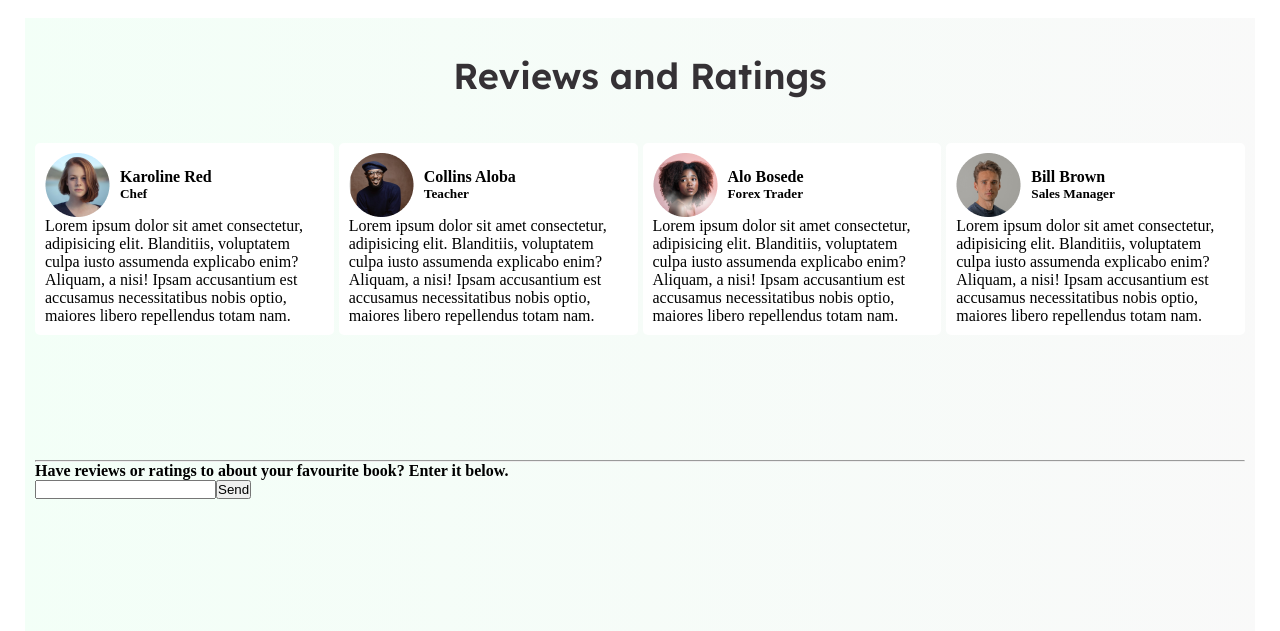
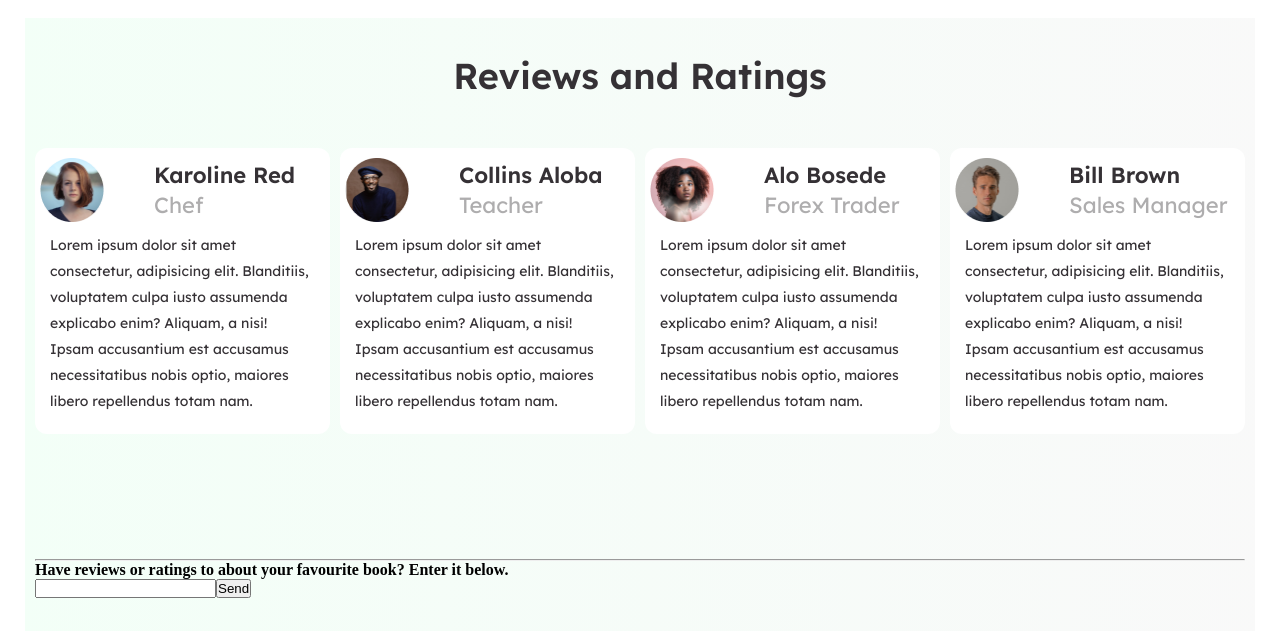
Before and after one commit to Nifix001/Libra, a React (Create React App) app: page /services/others in a window 1280 px wide. Shown: the part 2352-2983 px from the top of the page. Built offline with nearby package versions, Linux system fonts and the light colour scheme.

Commit message:
New commit

```diff
--- a/src/index.css
+++ b/src/index.css
@@ -352,6 +352,11 @@ color: #5E5A5E;
   text-align: left;
 }
 
+.others-2 a hr{
+  color: #19CC56;
+  margin-top: -5px;
+}
+
 .others-2 select{
   border: none;
   font-family: Lexend;
@@ -375,6 +380,7 @@ color: #5E5A5E;
   letter-spacing: 0em;
   text-align: left;
   color: #AEADAE;
+  padding-left: 35px;
 }
 
 .reviews{
@@ -387,14 +393,14 @@ color: #5E5A5E;
   flex-direction: row;
   align-items: center;
   justify-content: flex-start;
-  gap: 5px;
-  margin: 75px 0 125px 0 ;
+  gap: 10px;
+  margin: 80px 0 125px 0 ;
 }
 
 .personal-reviews{
   background-color: #FFFFFF;
-  border-radius: 5px;
-  padding: 10px;
+  border-radius: 12px;
+  padding: 10px 5px;
 }
 .personal-details{
   display: flex;
@@ -404,10 +410,41 @@ color: #5E5A5E;
 }
 
 .personal-details img{
-  justify-content: flex-start;
+  height: 64px;
+  width: 64px;
 }
 
 .personal-details > div{
-  justify-content: flex-end;
-  align-items: flex-end;
+  margin-left: 40px;
 }
+
+.personal-details > div > h4{
+  font-family: Lexend;
+  font-size: 22px;
+  font-weight: 600;
+  line-height: 30px;
+  letter-spacing: 0em;
+  text-align: left;
+  color:  #353135;
+}
+
+.personal-details > div > h5{
+  font-family: Lexend;
+  font-size: 22px;
+  font-weight: 400;
+  line-height: 30px;
+  letter-spacing: 0em;
+  text-align: left;
+  color: #AEADAE;
+}
+
+.personal-reviews p{
+  font-family: Lexend;
+  font-size: 14px;
+  font-weight: 400;
+  line-height: 26px;
+  letter-spacing: 0em;
+  text-align: left;
+  color: #353135;
+  margin: 10px;
+}
--- a/src/pages/Others.js
+++ b/src/pages/Others.js
@@ -16,7 +16,7 @@ export default function Others() {
             <h3>Other Books</h3>
             <div className="others-1">
                 <div className="others-2">
-                    <NavLink to="/">All</NavLink>
+                    <NavLink to="/">All<hr /></NavLink>
                     <select>
                         <option value="">Genre</option>
                     </select>
```
